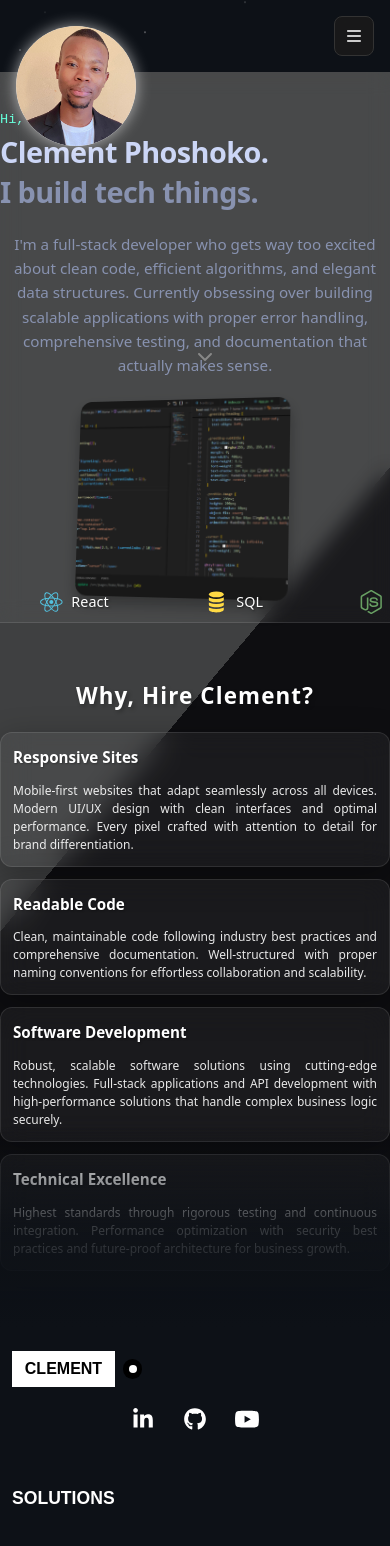
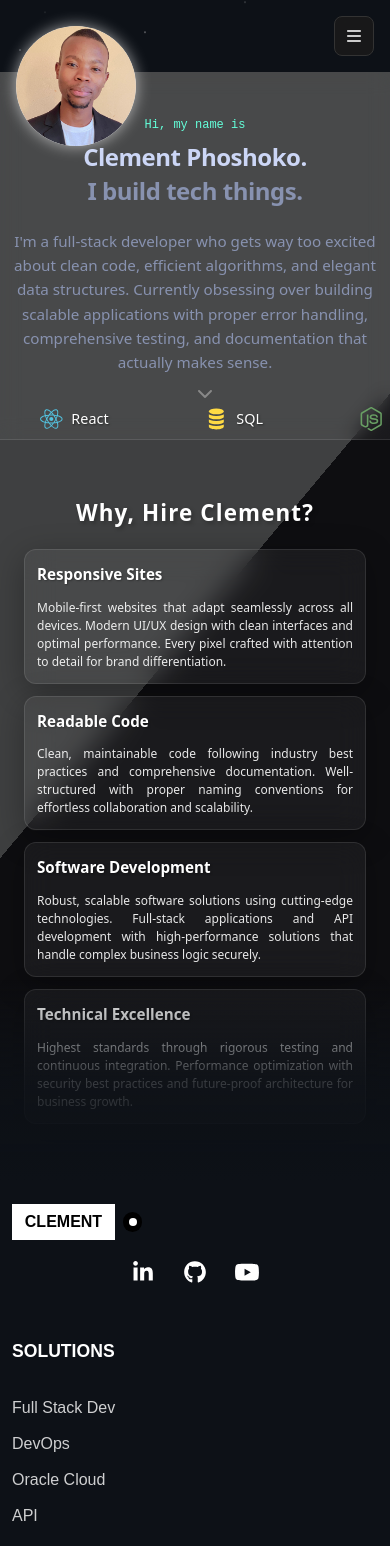
Before and after one commit to NdaedzoPhoshoko/Portfolio-for-Clement, a React (Vite) app in the folder front-end/: page / in a window 390 px wide. Shown: the top 1546 px of the page. Built offline with nearby package versions, Linux system fonts and the light colour scheme.

Commit message:
added responsiveness  for home page

```diff
--- a/front-end/src/components/navbar/NavBar.css
+++ b/front-end/src/components/navbar/NavBar.css
@@ -369,10 +369,143 @@
 }
 
 /* Responsive Design */
+/* Large Screen Responsiveness */
+@media (min-width: 1440px) {
+  .page-icon {
+    width: 280px;
+    height: 280px;
+    top: -25px;
+  }
+
+  .navbar {
+    padding: 1.25rem 3rem;
+  }
+
+  .navbar-right {
+    gap: 50px;
+    margin-right: 4rem;
+  }
+
+  .navbar-right li a {
+    font-size: 1.05rem;
+  }
+
+  .blog-mega-menu-placeholder {
+    min-width: 350px;
+    padding: 1rem;
+  }
+
+  .mega-menu-text h4 {
+    font-size: 1.1rem;
+  }
+
+  .mega-menu-text p {
+    font-size: 0.9rem;
+  }
+
+  .mega-menu-icon {
+    font-size: 1.6rem;
+  }
+}
+
+@media (min-width: 1920px) {
+  .page-icon {
+    width: 320px;
+    height: 320px;
+    top: -30px;
+  }
+
+  .navbar {
+    padding: 1.5rem 4rem;
+  }
+
+  .navbar-right {
+    gap: 60px;
+    margin-right: 5rem;
+  }
+
+  .navbar-right li a {
+    font-size: 1.15rem;
+  }
+
+  .blog-mega-menu-placeholder {
+    min-width: 400px;
+    padding: 1.2rem;
+  }
+
+  .mega-menu-text h4 {
+    font-size: 1.2rem;
+  }
+
+  .mega-menu-text p {
+    font-size: 0.95rem;
+  }
+
+  .mega-menu-icon {
+    font-size: 1.8rem;
+  }
+}
+
+@media (min-width: 2560px) {
+  .page-icon {
+    width: 380px;
+    height: 380px;
+    top: -35px;
+  }
+
+  .navbar {
+    padding: 2rem 6rem;
+  }
+
+  .navbar-right {
+    gap: 80px;
+    margin-right: 6rem;
+  }
+
+  .navbar-right li a {
+    font-size: 1.3rem;
+  }
+
+  .blog-mega-menu-placeholder {
+    min-width: 480px;
+    padding: 1.5rem;
+  }
+
+  .mega-menu-text h4 {
+    font-size: 1.4rem;
+  }
+
+  .mega-menu-text p {
+    font-size: 1.1rem;
+  }
+
+  .mega-menu-icon {
+    font-size: 2rem;
+  }
+}
+
+@media (max-width: 1200px) {
+  .page-icon {
+    width: 220px;
+    height: 220px;
+    top: -22px;
+  }
+
+  .navbar-right {
+    gap: 35px;
+    margin-right: 2.5rem;
+  }
+
+  .blog-mega-menu-placeholder {
+    min-width: 290px;
+  }
+}
+
 @media (max-width: 1024px) {
   .page-icon {
     width: 200px;
     height: 200px;
+    top: -20px;
   }
 
   .navbar-right {
@@ -382,6 +515,27 @@
 
   .blog-mega-menu-placeholder {
     min-width: 280px;
+  }
+}
+
+@media (max-width: 992px) {
+  .page-icon {
+    width: 180px;
+    height: 180px;
+    top: -18px;
+  }
+
+  .navbar {
+    padding: 1rem 1.75rem;
+  }
+
+  .navbar-right {
+    gap: 25px;
+    margin-right: 1.75rem;
+  }
+
+  .navbar-right li a {
+    font-size: 0.95rem;
   }
 }
 
@@ -402,6 +556,22 @@
 
   .navbar {
     padding: 1rem 1.5rem;
+  }
+}
+
+@media (max-width: 600px) {
+  .page-icon {
+    width: 135px;
+    height: 135px;
+    top: -13px;
+  }
+
+  .navbar {
+    padding: 1rem 1.25rem;
+  }
+
+  .mobile-sidebar-content {
+    width: 270px;
   }
 }
 
--- a/front-end/src/pages/home/Home.css
+++ b/front-end/src/pages/home/Home.css
@@ -108,6 +108,23 @@
   position: relative;
 }
 
+/* Main container large screen adjustments */
+@media (min-width: 1440px) {
+  .main-container {
+    padding: 5rem 4rem;
+    gap: 2.5rem;
+  }
+}
+
+@media (min-width: 1920px) {
+  .main-container {
+    padding: 5rem 8rem;
+    gap: 2.75rem;
+    max-width: 1700px;
+    margin: 0 auto;
+  }
+}
+
 /* Main container responsive adjustments */
 @media (max-width: 1200px) {
   .main-container {
@@ -199,6 +216,19 @@
   text-align: left;
 }
 
+/* Default greeting - shown on all screens except small */
+.greeting-default {
+  display: block;
+}
+
+/* Mobile greeting - hidden by default, shown only on screens <= 768px */
+.mobile-greeting-intro,
+.mobile-greeting-name,
+.mobile-greeting-tagline {
+  display: none;
+  font-family: inherit;
+}
+
 .scroll-indicator {
   position: fixed;
   bottom: 2rem;
@@ -276,6 +306,282 @@
   to {
     opacity: 1;
     transform: translateY(0);
+  }
+}
+
+/* Large screen responsiveness */
+/* Specific optimization for 1024 x 1288 screen size */
+@media (min-width: 1024px) and (max-width: 1024px) and (min-height: 1288px) and (max-height: 1288px) {
+  .top-container {
+    min-height: 40vh !important; /* Reduced by 30% from 60vh */
+  }
+}
+
+/* Optimized for Full HD displays (1920px width range) - Most common screen size */
+@media (min-width: 1900px) and (max-width: 1920px) {
+  .home-container {
+    overflow-x: hidden;
+  }
+
+  .top-container {
+    padding: 4rem 6.5rem;
+    min-height: 58vh;
+    max-width: 1720px;
+    margin: 0 auto;
+    justify-content: space-between;
+  }
+
+  .top-left-container {
+    padding-left: 4rem;
+    padding-right: 2rem;
+    padding-top: 6rem;
+    max-width: 820px;
+    flex: 1.1;
+  }
+
+  .top-right-container {
+    padding-right: 4rem;
+    max-width: 680px;
+    display: flex;
+    align-items: center;
+    justify-content: center;
+    flex: 0.9;
+  }
+
+  .greeting-intro {
+    font-size: 1.3rem;
+    margin: 2.25rem 0 1.15rem 0;
+  }
+
+  .greeting-name,
+  .greeting-tagline {
+    font-size: 4.6rem;
+    line-height: 1.15;
+  }
+
+  .greeting-description {
+    font-size: 1.38rem;
+    max-width: 720px;
+    line-height: 1.72;
+  }
+
+  .script-preview-image {
+    height: 560px;
+    width: 100%;
+    max-width: 640px;
+  }
+
+  .scroll-indicator {
+    left: 7rem;
+    bottom: 2.25rem;
+  }
+
+  .chevron-down {
+    font-size: 2.4rem;
+  }
+
+  .languages-scroll-container {
+    height: 38px;
+  }
+
+  .language-item {
+    margin: 0 2.2rem;
+    padding: 0.52rem 1.05rem;
+  }
+
+  .language-icon {
+    width: 1.85rem;
+    height: 1.85rem;
+  }
+
+  .language-name {
+    font-size: 1.02rem;
+  }
+
+  .main-container {
+    padding: 4.5rem 6.5rem;
+    gap: 2.6rem;
+    max-width: 1720px;
+    margin: 0 auto;
+  }
+
+  .services-section {
+    padding: 4.5rem 6.5rem;
+    gap: 4.2rem;
+    max-width: 1720px;
+  }
+
+  .services-title {
+    font-size: 3.1rem;
+    letter-spacing: 0.07em;
+  }
+
+  .services-grid {
+    max-width: 1680px;
+    gap: 2.1rem;
+    margin: 0 auto;
+    padding: 0 2rem;
+  }
+
+  .service-card {
+    padding: 2.15rem;
+  }
+
+  .service-card-title {
+    font-size: 1.48rem;
+    margin: 0 0 1.05rem 0;
+  }
+
+  .service-card-description {
+    font-size: 1.04rem;
+    line-height: 1.62;
+  }
+}
+
+@media (min-width: 1440px) {
+  .top-container {
+    padding: 5rem 4rem;
+    min-height: 65vh;
+  }
+
+  .top-left-container {
+    padding-left: 6rem;
+    padding-right: 3rem;
+    padding-top: 10rem;
+    max-width: 800px;
+  }
+
+  .top-right-container {
+    padding-right: 6rem;
+    max-width: 700px;
+  }
+
+  .greeting-intro {
+    font-size: 1.3rem;
+    margin: 2.5rem 0 1.25rem 0;
+  }
+
+  .greeting-name {
+    font-size: 4.5rem;
+  }
+
+  .greeting-tagline {
+    font-size: 4.5rem;
+  }
+
+  .greeting-description {
+    font-size: 1.4rem;
+    max-width: 680px;
+    line-height: 1.7;
+  }
+
+  .script-preview-image {
+    height: 600px;
+  }
+
+  .scroll-indicator {
+    left: 7rem;
+    bottom: 2.5rem;
+  }
+
+  .chevron-down {
+    font-size: 2.4rem;
+  }
+
+  .languages-scroll-container {
+    height: 38px;
+  }
+
+  .language-item {
+    margin: 0 2rem;
+    padding: 0.5rem 1rem;
+  }
+
+  .language-icon {
+    width: 1.8rem;
+    height: 1.8rem;
+  }
+
+  .language-name {
+    font-size: 1rem;
+  }
+}
+
+@media (min-width: 1920px) {
+  .top-container {
+    padding: 5rem 8rem;
+    min-height: 65vh;
+    max-width: 1700px;
+    margin: 0 auto;
+  }
+
+  .top-left-container {
+    padding-left: 6rem;
+    padding-right: 3rem;
+    padding-top: 8rem;
+    max-width: 850px;
+  }
+
+  .top-right-container {
+    padding-right: 6rem;
+    max-width: 700px;
+    display: flex;
+    align-items: center;
+    justify-content: center;
+  }
+
+  .greeting-intro {
+    font-size: 1.35rem;
+    margin: 2.5rem 0 1.25rem 0;
+  }
+
+  .greeting-name {
+    font-size: 4.8rem;
+    line-height: 1.1;
+  }
+
+  .greeting-tagline {
+    font-size: 4.8rem;
+    line-height: 1.1;
+  }
+
+  .greeting-description {
+    font-size: 1.45rem;
+    max-width: 700px;
+    line-height: 1.75;
+  }
+
+  .script-preview-image {
+    height: 580px;
+    width: 100%;
+    max-width: 650px;
+  }
+
+  .scroll-indicator {
+    left: 7.5rem;
+    bottom: 2.5rem;
+  }
+
+  .chevron-down {
+    font-size: 2.5rem;
+  }
+
+  .languages-scroll-container {
+    height: 40px;
+  }
+
+  .language-item {
+    margin: 0 2.25rem;
+    padding: 0.55rem 1.1rem;
+  }
+
+  .language-icon {
+    width: 1.9rem;
+    height: 1.9rem;
+  }
+
+  .language-name {
+    font-size: 1.05rem;
   }
 }
 
@@ -418,8 +724,9 @@
 
 @media (max-width: 768px) {
   .top-container {
-    padding: 2.5rem 1rem;
-    min-height: 45vh;
+    padding: 2.5rem 1rem 1.5rem 1rem;
+    min-height: auto;
+    height: auto;
     flex-direction: column;
     align-items: center;
     gap: 2rem;
@@ -435,19 +742,11 @@
   }
 
   .top-right-container {
-    flex: none;
-    width: 100%;
-    max-width: 400px;
-    padding-right: 0;
-    transform: perspective(1000px) rotateY(-5deg) rotateX(1deg);
-    display: flex;
-    justify-content: center;
+    display: none;
   }
 
   .script-preview-image {
-    height: 300px;
-    width: 100%;
-    max-width: 350px;
+    display: none;
   }
 
   .greeting-intro {
@@ -502,8 +801,13 @@
 @media (max-width: 600px) {
   .top-container {
     padding: 2rem 0.75rem;
-    min-height: 40vh;
+    min-height: auto;
+    height: auto;
     gap: 1.5rem;
+  }
+
+  .greeting-description {
+    margin-bottom: 40px;
   }
 
   .top-left-container {
@@ -511,16 +815,11 @@
   }
 
   .top-right-container {
-    flex: none;
-    width: 100%;
-    max-width: 300px;
-    padding-right: 0;
-    transform: perspective(1000px) rotateY(-3deg) rotateX(0.5deg);
+    display: none;
   }
 
   .script-preview-image {
-    height: 250px;
-    max-width: 280px;
+    display: none;
   }
 
   .greeting-intro {
@@ -568,10 +867,62 @@
   }
 }
 
+@media (max-width: 768px) {
+  .top-left-container {
+    align-items: center;
+    text-align: center;
+  }
+
+  /* Hide default greeting */
+  .greeting-default {
+    display: none !important;
+  }
+
+  /* Show mobile greeting with fresh styling - centered and auto-responsive */
+  .mobile-greeting-intro {
+    display: block;
+    font-family: 'Courier New', monospace;
+    font-size: clamp(0.75rem, 2.5vw, 0.95rem);
+    color: #64ffda;
+    margin: 1.25rem 0 0.625rem 0;
+    padding: 0;
+    font-weight: 400;
+    text-align: center;
+    width: 100%;
+  }
+
+  .mobile-greeting-name {
+    display: block;
+    font-size: clamp(1.5rem, 6vw, 2.4rem);
+    font-weight: 700;
+    color: #ccd6f6;
+    margin: 0 0 0.5rem 0;
+    padding: 0;
+    line-height: 1.1;
+    letter-spacing: -0.02em;
+    text-align: center;
+    width: 100%;
+  }
+
+  .mobile-greeting-tagline {
+    display: block;
+    font-size: clamp(1.5rem, 6vw, 2.4rem);
+    font-weight: 700;
+    color: #8892b0;
+    margin: 0 0 1.5rem 0;
+    padding: 0;
+    line-height: 1.1;
+    letter-spacing: -0.02em;
+    text-align: center;
+    width: 100%;
+  }
+}
+
 @media (max-width: 480px) {
   .top-container {
     padding: 1.5rem 0.5rem;
-    min-height: 35vh;
+    min-height: auto;
+    height: auto;
     gap: 1.25rem;
   }
 
@@ -580,16 +931,11 @@
   }
 
   .top-right-container {
-    flex: none;
-    width: 100%;
-    max-width: 250px;
-    padding-right: 0;
-    transform: perspective(1000px) rotateY(-2deg) rotateX(0.25deg);
+    display: none;
   }
 
   .script-preview-image {
-    height: 200px;
-    max-width: 220px;
+    display: none;
   }
 
   .greeting-intro {
@@ -764,6 +1110,7 @@
   flex-direction: column;
   align-items: center;
   gap: 3rem;
+  box-sizing: border-box;
 }
 
 .services-title {
@@ -778,10 +1125,13 @@
 
 .services-grid {
   display: grid;
-  grid-template-columns: repeat(4, 1fr);
+  grid-template-columns: repeat(auto-fit, minmax(280px, 1fr));
   gap: 1.5rem;
   width: 100%;
   max-width: 1400px;
+  margin: 0 auto;
+  padding: 0 2rem;
+  box-sizing: border-box;
 }
 
 .service-card {
@@ -793,6 +1143,8 @@
   box-shadow: 0 8px 32px rgba(0, 0, 0, 0.3);
   transition: transform 0.3s ease, box-shadow 0.3s ease;
   animation: fadeInUp 1s ease-out both;
+  width: 100%;
+  box-sizing: border-box;
 }
 
 .service-card:nth-child(1) { animation-delay: 0.1s; }
@@ -840,11 +1192,82 @@
   text-align: justify;
 }
 
+/* Services section large screen design */
+@media (min-width: 1440px) {
+  .services-section {
+    padding: 5rem 4rem;
+    gap: 4rem;
+  }
+
+  .services-title {
+    font-size: 3rem;
+    letter-spacing: 0.08em;
+  }
+
+  .services-grid {
+    max-width: 1600px;
+    gap: 2rem;
+    margin: 0 auto;
+    padding: 0 2rem;
+  }
+
+  .service-card {
+    padding: 2rem;
+  }
+
+  .service-card-title {
+    font-size: 1.4rem;
+    margin: 0 0 1rem 0;
+  }
+
+  .service-card-description {
+    font-size: 1rem;
+    line-height: 1.6;
+  }
+}
+
+@media (min-width: 1920px) {
+  .services-section {
+    padding: 5rem 8rem;
+    gap: 4.5rem;
+    max-width: 1700px;
+    margin: 0 auto;
+  }
+
+  .services-title {
+    font-size: 3.2rem;
+    letter-spacing: 0.08em;
+  }
+
+  .services-grid {
+    max-width: 1700px;
+    gap: 2.25rem;
+    margin: 0 auto;
+    padding: 0 2rem;
+  }
+
+  .service-card {
+    padding: 2.25rem;
+  }
+
+  .service-card-title {
+    font-size: 1.5rem;
+    margin: 0 0 1.1rem 0;
+  }
+
+  .service-card-description {
+    font-size: 1.05rem;
+    line-height: 1.65;
+  }
+}
+
 /* Services section responsive design */
 @media (max-width: 1200px) {
   .services-grid {
     grid-template-columns: repeat(3, 1fr);
     gap: 1.25rem;
+    margin: 0 auto;
+    padding: 0 1.5rem;
   }
 
   .services-title {
@@ -856,6 +1279,8 @@
   .services-grid {
     grid-template-columns: repeat(2, 1fr);
     gap: 1rem;
+    margin: 0 auto;
+    padding: 0 1.5rem;
   }
 
   .services-title {
@@ -876,6 +1301,8 @@
   .services-grid {
     grid-template-columns: repeat(2, 1fr);
     gap: 0.875rem;
+    margin: 0 auto;
+    padding: 0 1rem;
   }
 
   .services-title {
@@ -904,6 +1331,8 @@
   .services-grid {
     grid-template-columns: 1fr;
     gap: 0.75rem;
+    margin: 0 auto;
+    padding: 0 1rem;
   }
 
   .services-title {
@@ -929,6 +1358,11 @@
     gap: 1.25rem;
   }
 
+  .services-grid {
+    margin: 0 auto;
+    padding: 0 0.75rem;
+  }
+
   .services-title {
     font-size: 1.4rem;
   }
--- a/front-end/src/pages/home/Home.jsx
+++ b/front-end/src/pages/home/Home.jsx
@@ -55,9 +55,16 @@ const Home = () => {
     <div className="home-container">
       <div className="top-container">
         <div className="top-left-container">
-          <p className="greeting-intro">Hi, my name is</p>
-          <h1 className="greeting-name">Clement Phoshoko.</h1>
-          <h2 className="greeting-tagline">I build tech things.</h2>
+          {/* Default greeting for larger screens */}
+          <p className="greeting-intro greeting-default">Hi, my name is</p>
+          <h1 className="greeting-name greeting-default">Clement Phoshoko.</h1>
+          <h2 className="greeting-tagline greeting-default">I build tech things.</h2>
+
+          {/* Alternative greeting for small screens (768px and below) */}
+          <p className="mobile-greeting-intro">Hi, my name is</p>
+          <h1 className="mobile-greeting-name">Clement Phoshoko.</h1>
+          <h2 className="mobile-greeting-tagline">I build tech things.</h2>
+
           <p className="greeting-description">
             I'm a full-stack developer who gets way too excited about clean code, efficient algorithms, and elegant data structures. Currently obsessing over building scalable applications with proper error handling, comprehensive testing, and documentation that actually makes sense.
           </p>
```
